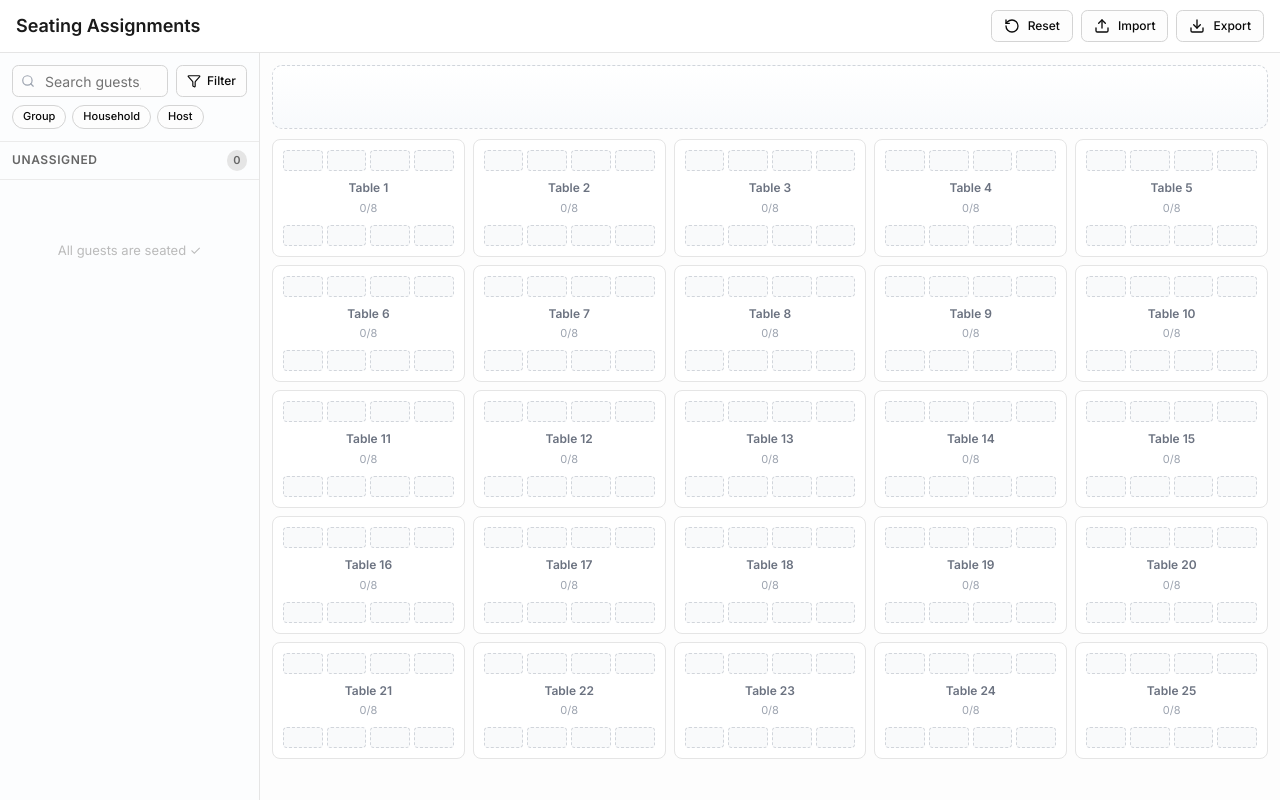
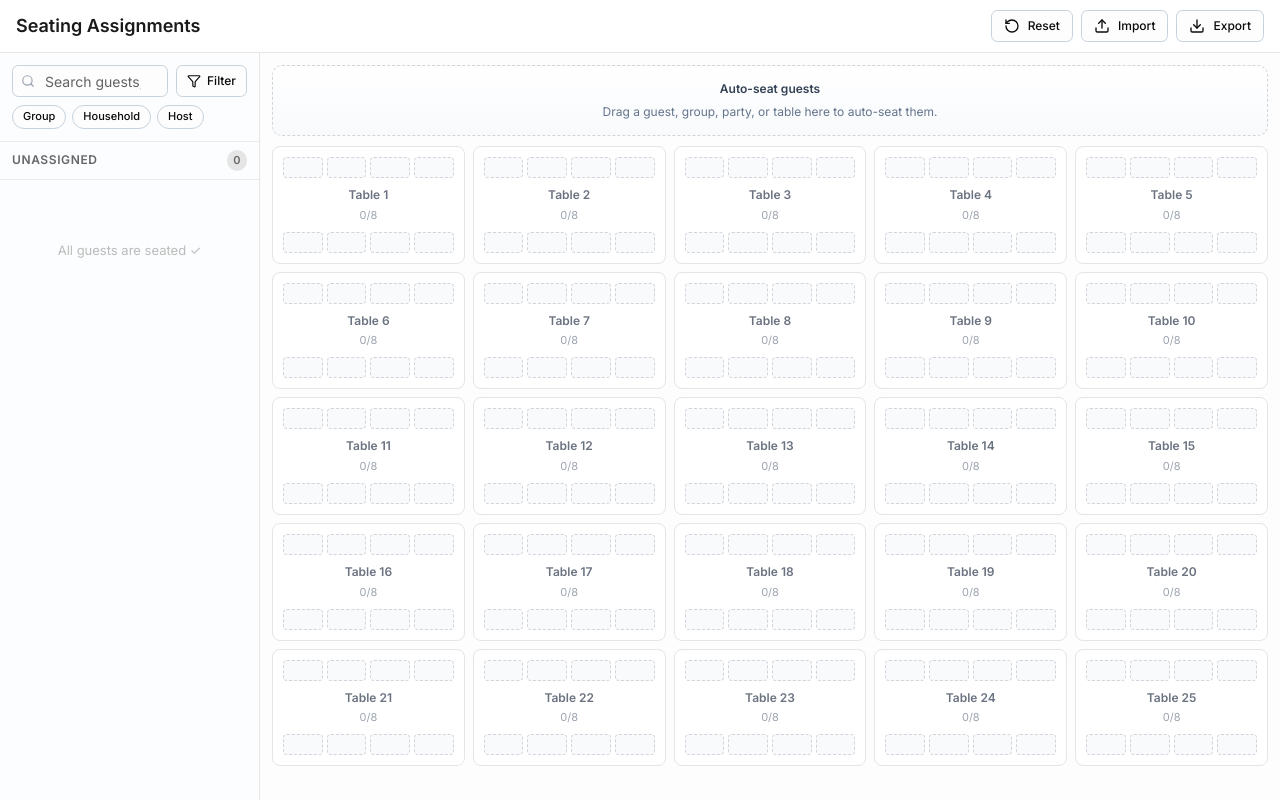
Before and after one commit to rlee0/seating-assignments, a React (Vite) app: page / in a window 1280 px wide. Built offline with nearby package versions, Linux system fonts and the light colour scheme.

Commit message:
refactor: update guest chip styles and remove auto-seat functionality from components

```diff
--- a/src/App.tsx
+++ b/src/App.tsx
@@ -374,7 +374,7 @@ function SeatingApp({
     function handleDocumentClick(event: MouseEvent) {
       const target = event.target;
       if (!(target instanceof Element)) return;
-      if (!target.closest(".guest-chip")) {
+      if (!target.closest(".guest-chip, .sidebar-selected-guest")) {
         clearSelectedGuest();
       }
     }
--- a/src/components/GroupCard.tsx
+++ b/src/components/GroupCard.tsx
@@ -1,10 +1,5 @@
-import type { MouseEvent, PointerEvent } from "react";
-
 import { Badge } from "@/components/ui/badge";
-import { Sparkles } from "lucide-react";
 import { useDraggable } from "@dnd-kit/core";
-import { useMemo } from "react";
-import { useSeating } from "../store/SeatingContext";
 
 interface Props {
   groupName: string;
@@ -12,24 +7,10 @@ interface Props {
 }
 
 export default function GroupCard({ groupName, guestIds }: Props) {
-  const { state, autoAssignGuestIds } = useSeating();
-  const unassignedSet = useMemo(() => new Set(state.unassigned), [state.unassigned]);
-  const unassignedGuestIds = guestIds.filter((id) => unassignedSet.has(id));
-
   const { attributes, listeners, setNodeRef, isDragging } = useDraggable({
     id: `group-${groupName}`,
     data: { kind: "group", groupName, origin: "sidebar" },
   });
-
-  function stopPropagation(event: PointerEvent | MouseEvent) {
-    event.stopPropagation();
-  }
-
-  function handleAutoSeatGroup(event: MouseEvent<HTMLButtonElement>) {
-    stopPropagation(event);
-    if (isDragging || unassignedGuestIds.length === 0) return;
-    autoAssignGuestIds(unassignedGuestIds);
-  }
 
   return (
     <div
@@ -42,16 +23,6 @@ export default function GroupCard({ groupName, guestIds }: Props) {
           className="text-[11px] px-1.5 py-0 h-auto rounded-sm font-normal">
           {guestIds.length}
         </Badge>
-        <button
-          type="button"
-          className="sidebar-quick-action"
-          aria-label={`Auto-seat ${groupName || "group"}`}
-          title="Auto-seat group"
-          onPointerDown={stopPropagation}
-          onMouseDown={stopPropagation}
-          onClick={handleAutoSeatGroup}>
-          <Sparkles className="sidebar-quick-action-icon" aria-hidden="true" />
-        </button>
       </div>
     </div>
   );
--- a/src/components/GuestChip.tsx
+++ b/src/components/GuestChip.tsx
@@ -1,8 +1,7 @@
-import type { CSSProperties, MouseEvent, PointerEvent } from "react";
+import type { CSSProperties } from "react";
 import { useEffect, useRef, useState } from "react";
 
 import { CSS } from "@dnd-kit/utilities";
-import { Sparkles } from "lucide-react";
 import { guestChipVariants } from "@/components/ui/chip";
 import { useDraggable } from "@dnd-kit/core";
 import { useSearch } from "../store/SearchContext";
@@ -15,17 +14,57 @@ function normalizeForSearch(str: string): string {
     .toLowerCase();
 }
 
-function getHighlightColor(token: string): { background: string; border: string } {
+const UNIQUE_HUE_COUNT = 360;
+const HUE_STEP = 137;
+
+const hueOrder = Array.from(
+  { length: UNIQUE_HUE_COUNT },
+  (_, i) => (i * HUE_STEP) % UNIQUE_HUE_COUNT
+);
+
+const tokenHueByDomain = new Map<string, Map<string, number>>();
+const usedHuesByDomain = new Map<string, Set<number>>();
+
+function getTokenHue(token: string): number {
+  const separatorIndex = token.indexOf(":");
+  const domain = separatorIndex > -1 ? token.slice(0, separatorIndex) : "default";
+
+  const tokenHueMap = tokenHueByDomain.get(domain) ?? new Map<string, number>();
+  tokenHueByDomain.set(domain, tokenHueMap);
+
+  const existingHue = tokenHueMap.get(token);
+  if (existingHue !== undefined) return existingHue;
+
+  const usedHues = usedHuesByDomain.get(domain) ?? new Set<number>();
+  usedHuesByDomain.set(domain, usedHues);
+
   let hash = 0;
   for (let index = 0; index < token.length; index += 1) {
     hash = (hash << 5) - hash + token.charCodeAt(index);
     hash |= 0;
   }
 
-  const hue = Math.abs(hash) % 360;
+  const start = Math.abs(hash) % UNIQUE_HUE_COUNT;
+  let selectedHue = hueOrder[start];
+
+  for (let offset = 0; offset < UNIQUE_HUE_COUNT; offset += 1) {
+    const candidateHue = hueOrder[(start + offset) % UNIQUE_HUE_COUNT];
+    if (!usedHues.has(candidateHue)) {
+      selectedHue = candidateHue;
+      break;
+    }
+  }
+
+  tokenHueMap.set(token, selectedHue);
+  usedHues.add(selectedHue);
+  return selectedHue;
+}
+
+function getHighlightColor(token: string): { background: string; border: string } {
+  const hue = getTokenHue(token);
   return {
-    background: `hsl(${hue} 76% 86%)`,
-    border: `hsl(${hue} 56% 68%)`,
+    background: `hsl(${hue} 78% 85%)`,
+    border: `hsl(${hue} 58% 64%)`,
   };
 }
 
@@ -49,7 +88,6 @@ export default function GuestChip({
     clearSelectedGuest,
     relatedHouseholdGuestIds,
     relatedGroupGuestIds,
-    autoAssignGuestIds,
   } = useSeating();
   const { searchQuery, isGroupHighlightOn, isHouseholdHighlightOn, isHostHighlightOn } =
     useSearch();
@@ -162,16 +200,6 @@ export default function GuestChip({
     }
   }
 
-  function stopGuestChipAction(event: PointerEvent | MouseEvent) {
-    event.stopPropagation();
-  }
-
-  function handleAutoSeat(event: MouseEvent<HTMLButtonElement>) {
-    stopGuestChipAction(event);
-    if (isDragging) return;
-    autoAssignGuestIds([guestId]);
-  }
-
   return (
     <div
       ref={setNodeRef}
@@ -199,18 +227,6 @@ export default function GuestChip({
           .join(" ")}>
         {guest.fullName}
       </span>
-      {context === "sidebar" ? (
-        <button
-          type="button"
-          className="sidebar-quick-action"
-          aria-label={`Auto-seat ${guest.fullName}`}
-          title="Auto-seat guest"
-          onPointerDown={stopGuestChipAction}
-          onMouseDown={stopGuestChipAction}
-          onClick={handleAutoSeat}>
-          <Sparkles className="sidebar-quick-action-icon" aria-hidden="true" />
-        </button>
-      ) : null}
     </div>
   );
 }
--- a/src/components/HouseholdCard.tsx
+++ b/src/components/HouseholdCard.tsx
@@ -1,7 +1,4 @@
-import type { MouseEvent, PointerEvent } from "react";
-
 import GuestChip from "./GuestChip";
-import { Sparkles } from "lucide-react";
 import type { Party } from "../types";
 import { useDraggable } from "@dnd-kit/core";
 import { useMemo } from "react";
@@ -12,7 +9,7 @@ interface Props {
 }
 
 export default function HouseholdCard({ party }: Props) {
-  const { state, autoAssignGuestIds } = useSeating();
+  const { state } = useSeating();
   const unassignedSet = useMemo(() => new Set(state.unassigned), [state.unassigned]);
 
   // Only carry unassigned members when dragging the whole party
@@ -23,16 +20,6 @@ export default function HouseholdCard({ party }: Props) {
     data: { kind: "party", partyId: party.id, origin: "sidebar" },
   });
 
-  function stopGuestChipAction(event: PointerEvent | MouseEvent) {
-    event.stopPropagation();
-  }
-
-  function handleAutoSeatHousehold(event: MouseEvent<HTMLButtonElement>) {
-    stopGuestChipAction(event);
-    if (isDragging || unassignedGuestIds.length === 0) return;
-    autoAssignGuestIds(unassignedGuestIds);
-  }
-
   return (
     <div
       ref={setNodeRef}
@@ -41,16 +28,6 @@ export default function HouseholdCard({ party }: Props) {
       className={["party-card", isDragging ? "is-dragging" : null].filter(Boolean).join(" ")}>
       <div className="party-card-header">
         <span className="party-name">{party.household}</span>
-        <button
-          type="button"
-          className="sidebar-quick-action"
-          aria-label={`Auto-seat ${party.household}`}
-          title="Auto-seat household"
-          onPointerDown={stopGuestChipAction}
-          onMouseDown={stopGuestChipAction}
-          onClick={handleAutoSeatHousehold}>
-          <Sparkles className="sidebar-quick-action-icon" aria-hidden="true" />
-        </button>
       </div>
       <div className="party-members">
         {unassignedGuestIds.map((id) => (
--- a/src/components/TableBoard.tsx
+++ b/src/components/TableBoard.tsx
@@ -29,11 +29,7 @@ function computePreviewSeatKinds(
   });
 }
 
-export default function TableBoard({
-  activeDragKind,
-  activeDragGuestId,
-  autoSeatPreview,
-}: Props) {
+export default function TableBoard({ activeDragKind, activeDragGuestId, autoSeatPreview }: Props) {
   const { state } = useSeating();
 
   const { setNodeRef: setAutoSeatRef, isOver: isAutoSeatOver } = useDroppable({
@@ -43,6 +39,14 @@ export default function TableBoard({
 
   const tableIds = state.tables.map((table) => `sortable-table-${table.tableNumber}`);
   const showPreview = autoSeatPreview !== null;
+  const isAutoSeatEnabled = activeDragKind !== null;
+
+  const autoSeatTitle = isAutoSeatOver ? "Release to auto-seat" : "Auto-seat guests";
+  const autoSeatCopy = !isAutoSeatEnabled
+    ? "Drag a guest, group, party, or table here to auto-seat them."
+    : isAutoSeatOver
+      ? "We will find the best available seats across tables."
+      : "Drop here to assign guests across tables automatically.";
 
   const previewTablesByNumber = useMemo(() => {
     if (!autoSeatPreview) return null;
@@ -62,7 +66,10 @@ export default function TableBoard({
             isAutoSeatOver ? "is-over" : null,
           ]
             .filter(Boolean)
-            .join(" ")} />
+            .join(" ")}>
+          <h3 className="auto-seat-title">{autoSeatTitle}</h3>
+          <p className="auto-seat-copy">{autoSeatCopy}</p>
+        </section>
 
         <div className="table-grid">
           {state.tables.map((table) => {
--- a/src/components/ui/chip.tsx
+++ b/src/components/ui/chip.tsx
@@ -10,11 +10,11 @@ const guestChipVariants = cva(
         selected:
           "border-transparent bg-primary text-primary-foreground hover:bg-primary/90 active:bg-primary/85",
         relatedHousehold:
-          "border-transparent bg-blue-600 text-white hover:bg-blue-700 active:bg-blue-700",
+          "border-primary/20 bg-primary/15 text-primary hover:bg-primary/20 active:bg-primary/25",
         relatedGroup:
-          "border-transparent bg-blue-100 text-blue-900 hover:bg-blue-200 active:bg-blue-200",
+          "border-input bg-secondary text-secondary-foreground hover:bg-secondary/80 active:bg-secondary/75",
         relatedBoth:
-          "border-transparent bg-blue-600 text-white hover:bg-blue-700 active:bg-blue-700",
+          "border-primary/20 bg-primary/15 text-primary hover:bg-primary/20 active:bg-primary/25",
         highlighted:
           "border-[var(--guest-chip-highlight-border)] bg-[var(--guest-chip-highlight-bg)] text-slate-900 hover:bg-[var(--guest-chip-highlight-bg)] active:bg-[var(--guest-chip-highlight-bg)]",
         searchMatch:
--- a/src/index.css
+++ b/src/index.css
@@ -40,28 +40,27 @@
   --popover-foreground: oklch(0.145 0 0);
 
   /* Actions */
-  --primary: oklch(0.205 0 0);
-  --primary-foreground: oklch(0.985 0 0);
+  --primary: oklch(0.55 0.16 257);
+  --primary-foreground: oklch(0.985 0.01 257);
 
   --secondary: oklch(0.97 0 0);
-  --secondary-foreground: oklch(0.205 0 0);
+  --secondary-foreground: oklch(0.3 0 0);
 
   --muted: oklch(0.97 0 0);
-  --muted-foreground: oklch(0.556 0 0);
+  --muted-foreground: oklch(0.5 0 0);
 
-  --accent: oklch(0.965 0 0);
-  --accent-foreground: oklch(0.205 0 0);
+  --accent: oklch(0.955 0 0);
+  --accent-foreground: oklch(0.3 0 0);
 
   --destructive: oklch(0.577 0.245 27.325);
   --destructive-foreground: oklch(0.985 0 0);
 
   /* Chrome */
-  --border: oklch(0.922 0 0);
-  --input: oklch(0.869 0 0);
-  --ring: oklch(0.627 0.15 264.052);
+  --border: oklch(0.9 0.02 250);
+  --input: oklch(0.86 0.02 250);
+  --ring: oklch(0.62 0.14 257);
 
   --radius: 0.5rem;
-
 
   /* Diff preview colors */
   --diff-added-slot-bg: #f4fbf6;
```
Also changed, not shown: src/App.css (+45 -59 lines), src/components/TableCard.tsx (+0 -25 lines).
